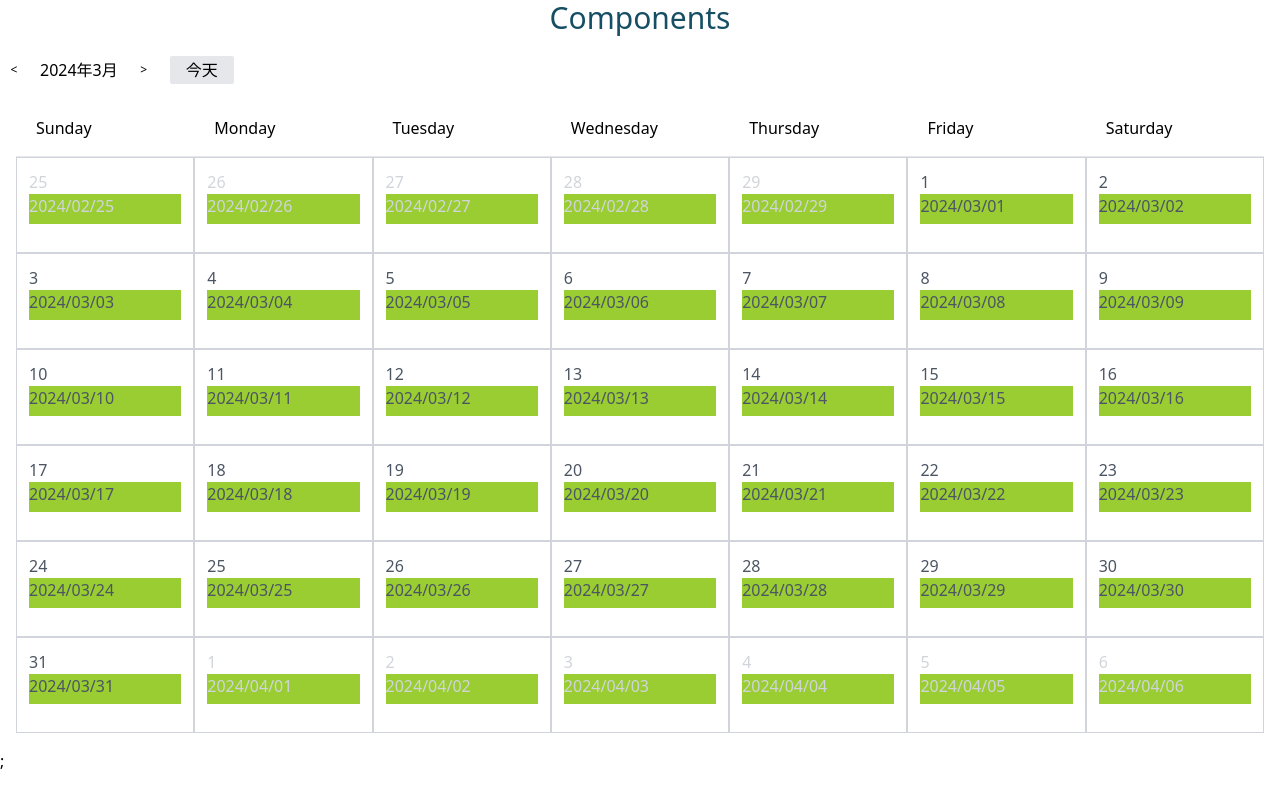
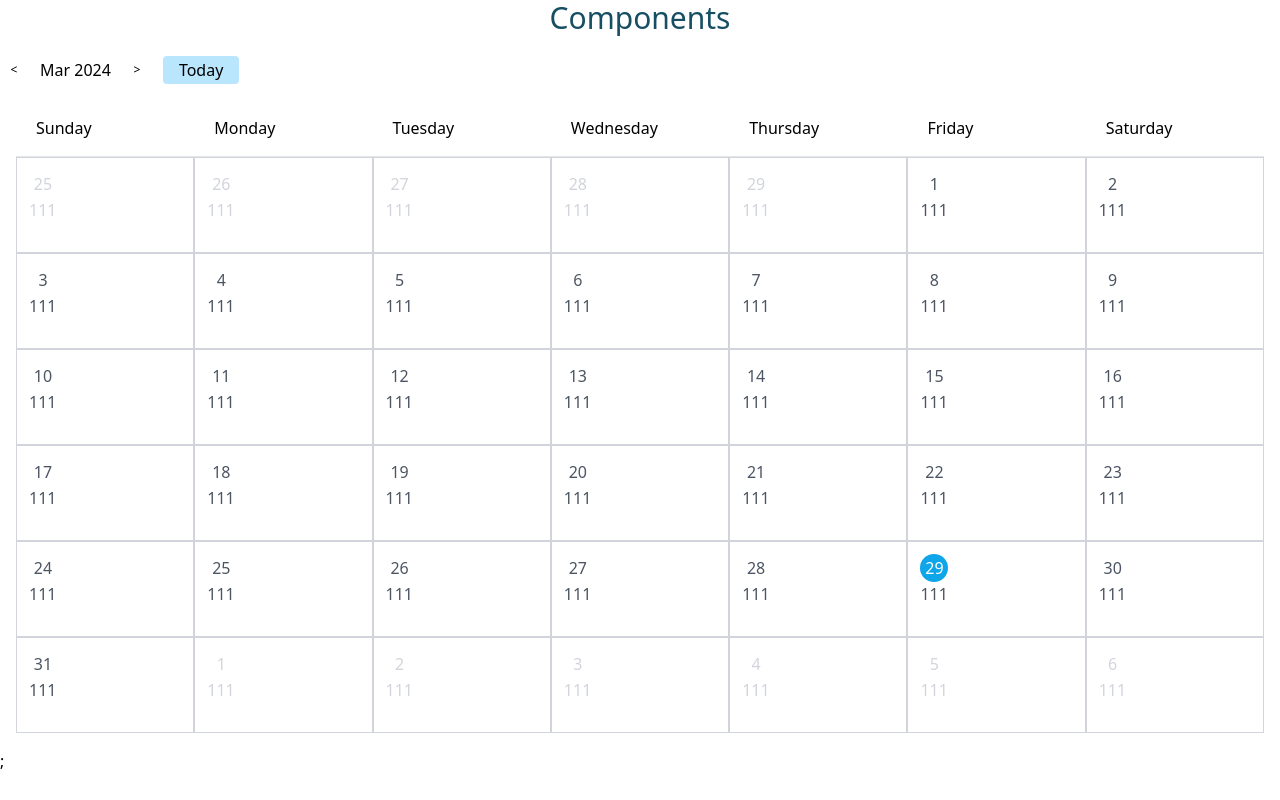
Before and after one commit to AITuring/react-components, a React (Vite) app: page / in a window 1280 px wide. Built offline with nearby package versions, Linux system fonts and the light colour scheme.

Commit message:
feat: 添加响应事件

```diff
--- a/src/App.tsx
+++ b/src/App.tsx
@@ -8,7 +8,6 @@ const App = () => {
   const miniCalendarRef = useRef<MiniCalendarRef>(null);
 
   useEffect(() => {
-
     setTimeout(() => {
       miniCalendarRef.current?.setDate(new Date(2024, 2, 1));
     }, 3000);
@@ -16,16 +15,25 @@ const App = () => {
 
   return (
     <div className="App">
-      <h2 className='text-3xl text-cyan-900 text-center mb-5'>Components</h2>
-      <Calendar value={dayjs('2024-3-29')} dateInnerContent={(value) => {
-        return <div>
-          <p style={{background: 'yellowgreen', height: '30px'}}>{value.format('YYYY/MM/DD')}</p>
-        </div>
-      }}/>
+      <h2 className="text-3xl text-cyan-900 text-center mb-5">Components</h2>
+      <Calendar
+        value={dayjs('2024-3-29')}
+        onChange={(data: dayjs.Dayjs) => console.error(data.format('YYYY/MM/DD'))}
+        locale='en-US'
+        // dateInnerContent={(value) => {
+        //   return (
+        //     <div>
+        //       <p style={{ background: 'yellowgreen', padding: '2px 8px'}}>
+        //         {value.format('YYYY/MM/DD')}
+        //       </p>
+        //     </div>
+        //   );
+        // }}
+      />
       {/* <MiniCalendar value={new Date('2024-3-1')} onChange={(data: Date) => alert(data.toLocaleDateString())} />
       <MiniCalendar value={new Date('2024-2-29')} ref={miniCalendarRef}  /> */}
     </div>
-  )
+  );
 };
 
 export default App;
--- a/src/components/Calendar/Header.tsx
+++ b/src/components/Calendar/Header.tsx
@@ -1,13 +1,31 @@
+import { useContext } from 'react';
+import { Dayjs } from 'dayjs';
+import { LocaleContext } from './LocaleContext';
+import allLocales from './locale';
 import './index.css';
-export default function Header() {
+interface HeaderProps {
+  curMonth: Dayjs;
+  prevMonthHandler: () => void;
+  nextMonthHandler: () => void;
+  todayHandler: () => void;
+}
+
+export default function Header(props: HeaderProps) {
+  const { curMonth, prevMonthHandler, nextMonthHandler, todayHandler } = props;
+  const localeContext = useContext(LocaleContext);
+  const CalendarContext = allLocales[localeContext.locale];
+
   return (
     <div className="header">
       <div className="flex items-center h-[28px] leading-7">
-        <div className="header-icon">&lt;</div>
-        <div className="text-base">2024年3月</div>
-        <div className="header-icon">&gt;</div>
-        <button className="bg-gray-200 cursor-pointer rounded-sm border-none px-4 leading-7 hover:bg-gray-600 hover:text-gray-50">
-          今天
+        <div className="header-icon" onClick={prevMonthHandler}>&lt;</div>
+        <div className="text-base">{curMonth.format(CalendarContext.formatMonth)}</div>
+        <div className="header-icon" onClick={nextMonthHandler}>&gt;</div>
+        <button
+          className="bg-sky-200 cursor-pointer rounded border-none px-4 leading-7 hover:bg-sky-600 hover:text-gray-50"
+          onClick={todayHandler}
+          >
+          {CalendarContext.today}
         </button>
       </div>
     </div>
--- a/src/components/Calendar/MonthCalendar.tsx
+++ b/src/components/Calendar/MonthCalendar.tsx
@@ -1,15 +1,19 @@
-import { useContext } from 'react';
+import { useContext, useState } from 'react';
 import { Dayjs } from 'dayjs';
 import { CalendarProps } from '.';
 import { LocaleContext } from './LocaleContext';
 import allLocales from './locale';
 
-interface MonthCalendarProps extends CalendarProps {}
+interface MonthCalendarProps extends CalendarProps {
+  selectHandler: (date: Dayjs) => void;
+  curMonth: Dayjs;
+}
 
 interface DayInfo {
   date: Dayjs;
   currentMonth: boolean;
 }
+
 
 function getAllDays(date: Dayjs): Array<DayInfo> {
   const startDate = date.startOf('month');
@@ -35,7 +39,6 @@ function getAllDays(date: Dayjs): Array<DayInfo> {
     };
   }
 
-  console.log(daysInfo);
   return daysInfo;
 }
 
@@ -43,6 +46,8 @@ function renderDays(
   dayInfo: DayInfo[],
   dateRender: MonthCalendarProps['dateRender'],
   dateInnerContent: MonthCalendarProps['dateInnerContent'],
+  value: Dayjs,
+  selectHandler: MonthCalendarProps['selectHandler'],
 ) {
   const rows = [];
   for (let i = 0; i < 6; i++) {
@@ -56,17 +61,28 @@ function renderDays(
               ? 'w-1/7 border border-gray-300 text-gray-600 overflow-hidden'
               : 'w-1/7 border border-gray-300 text-gray-300 overflow-hidden'
           }
+          onClick={() => console.log(day)}
         >
           {dateRender ? (
             dateRender(day.date)
           ) : (
-            <div className="p-3">
-              <div className="calendar-month-body-cell-date-value">
+            <div className="p-3 cursor-pointer"  onClick={e => {
+              e.stopPropagation();
+              selectHandler?.(day.date)
+            }}>
+              <div className={
+                value.format('YYYY-MM-DD') === day.date.format('YYYY-MM-DD')
+                ? "bg-sky-500 text-white w-7 h-7 leading-7 rounded-full text-center cursor-pointer"
+                : "w-7 h-7 leading-7 rounded-full text-center "
+              }>
                 {day.date.date()}
               </div>
-              <div className="calendar-month-body-cell-date-content">
+              <div
+                className="calendar-month-body-cell-date-content"
+                >
                 {dateInnerContent?.(day.date)}
               </div>
+              <div>111</div>
             </div>
           )}
         </div>
@@ -79,12 +95,12 @@ function renderDays(
 
 function MonthCalendar(props: MonthCalendarProps) {
   const localeContext = useContext(LocaleContext);
-  const { dateRender, dateInnerContent } = props;
+  const { value, dateRender, dateInnerContent, selectHandler, curMonth } = props;
 
   const CalendarLocale = allLocales[localeContext.locale];
 
   const weekList = ['sunday', 'monday', 'tuesday', 'wednesday', 'thursday', 'friday', 'saturday']
-  const allDays = getAllDays(props.value);
+  const allDays = getAllDays(curMonth);
 
   return (
     <div>
@@ -96,7 +112,7 @@ function MonthCalendar(props: MonthCalendarProps) {
             </div>
           ))}
         </div>
-        <div>{renderDays(allDays, dateRender, dateInnerContent)}</div>
+        <div>{renderDays(allDays, dateRender, dateInnerContent, value, selectHandler)}</div>
       </div>
     </div>
   );
--- a/src/components/Calendar/index.css
+++ b/src/components/Calendar/index.css
@@ -1,4 +1,4 @@
 .header-icon {
   @apply w-7 h-7 leading-7 rounded-full text-center text-xs select-none cursor-pointer mx-3
-  first:ml-0 hover:bg-gray-400;
+  first:ml-0 hover:bg-sky-400;
 }
--- a/src/components/Calendar/index.tsx
+++ b/src/components/Calendar/index.tsx
@@ -1,5 +1,5 @@
 import { CSSProperties, ReactNode, useState } from 'react';
-import { Dayjs } from 'dayjs';
+import dayjs, { Dayjs } from 'dayjs';
 import classnames from 'classnames';
 import Header from './Header';
 import MonthCalendar from './MonthCalendar';
@@ -20,17 +20,55 @@ export interface CalendarProps {
 }
 
 function Calendar(props: CalendarProps) {
-  const { value, style, className,locale } = props;
+  const { value, style, className, locale, onChange } = props;
+
+  const [currentDate, setCurrentDate] = useState<Dayjs>(value);
+  const [currentMonth, setCurrentMonth] = useState<Dayjs>(value);
+
+  function changeDate(date: Dayjs) {
+    setCurrentDate(date);
+    setCurrentMonth(date);
+    onChange?.(date);
+  }
+
+  function selectHandler(date: Dayjs) {
+    changeDate(date);
+  }
+
+  function prevMonthHandler() {
+    setCurrentMonth(currentMonth.add(-1, 'month'));
+  }
+
+  function nextMonthHandler() {
+    setCurrentMonth(currentMonth.add(1, 'month'));
+  }
+
+  function todayHandler() {
+    const date = dayjs(Date.now());
+    changeDate(date);
+  }
 
   const cs = classnames('w-full', className);
 
   return (
-    <LocaleContext.Provider value={{
-      locale: locale || navigator.language,
-    }}>
+    <LocaleContext.Provider
+      value={{
+        locale: locale || navigator.language,
+      }}
+    >
       <div className={cs} style={style}>
-        <Header />
-        <MonthCalendar {...props} />
+        <Header
+          curMonth={currentMonth}
+          prevMonthHandler={prevMonthHandler}
+          nextMonthHandler={nextMonthHandler}
+          todayHandler={todayHandler}
+        />
+        <MonthCalendar
+          {...props}
+          curMonth={currentMonth}
+          value={currentDate}
+          selectHandler={selectHandler}
+        />
       </div>
       ;
     </LocaleContext.Provider>
```
